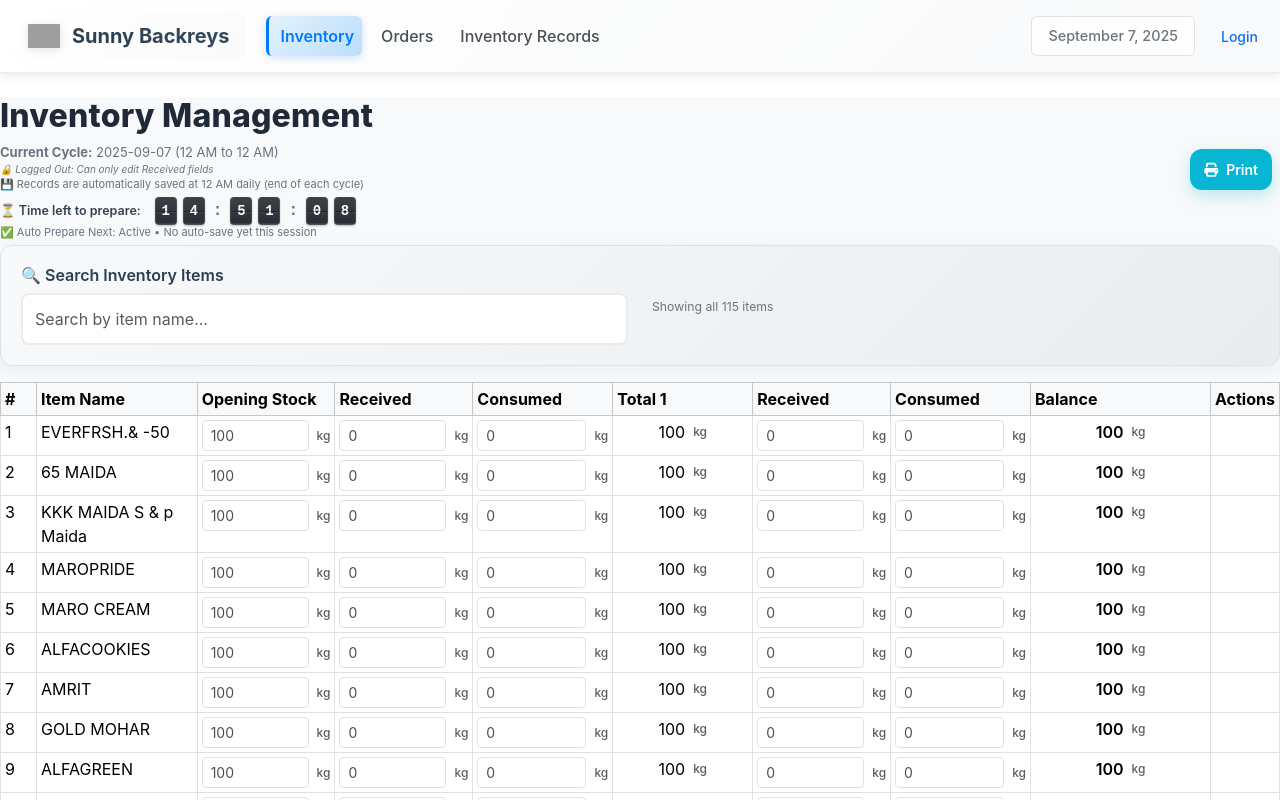
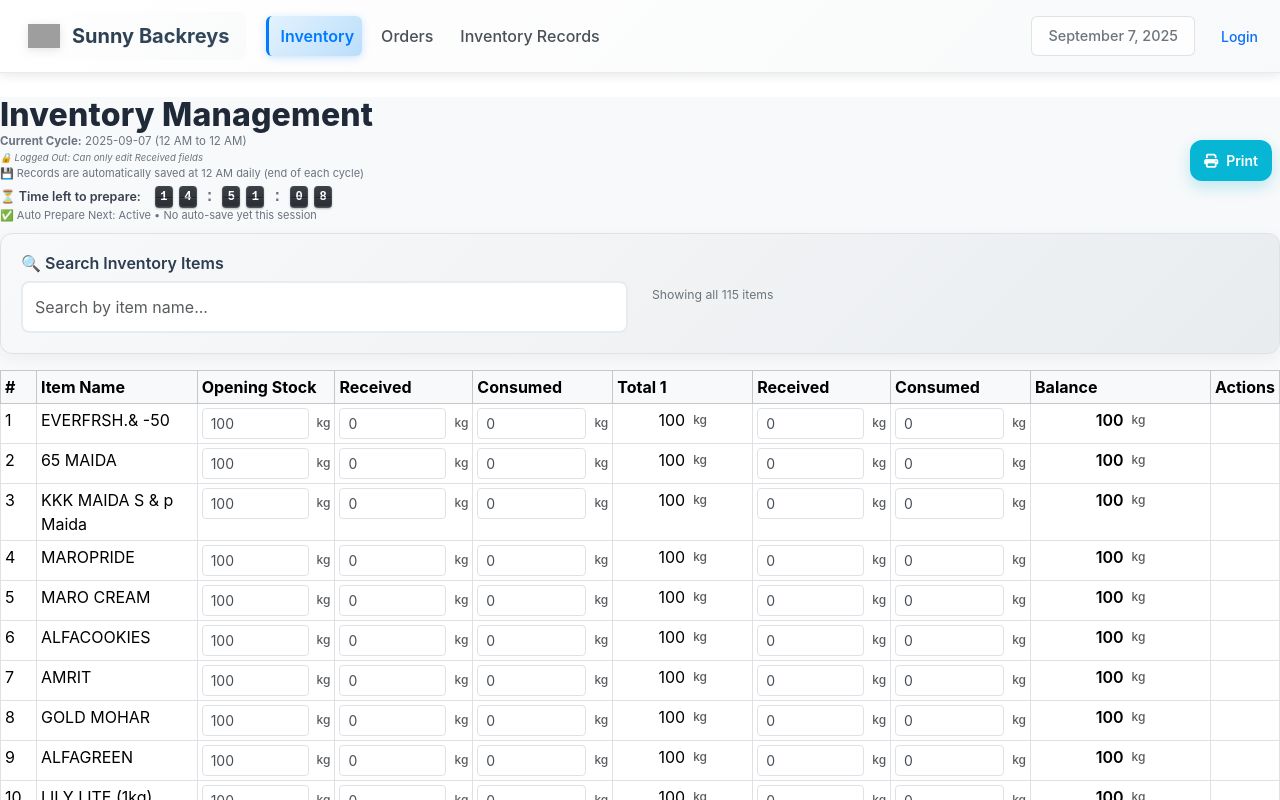
Before and after one commit to Levipasha/sunnyfd-, a React (Create React App) app: page / in a window 1280 px wide. Shown: the top 800 px of the page. Built offline with nearby package versions, Linux system fonts and the light colour scheme; no server answers; grey boxes are pictures that could not be loaded.

Commit message:
Update Inventory.css

```diff
--- a/src/components/Inventory.css
+++ b/src/components/Inventory.css
@@ -935,13 +935,26 @@
   font-weight: 800;
   letter-spacing: 0.2px;
   color: #1f2937; /* slate-800 */
+  margin-bottom: 2px;
+  line-height: 1.1;
 }
 
 .inventory-header .text-muted {
   font-family: "Inter", "Segoe UI", Roboto, Arial, sans-serif;
-  font-size: 13px;
+  font-size: 11.5px;
   color: #6b7280 !important; /* slate-500 */
-  line-height: 1.45;
+  line-height: 1.25;
+  margin-bottom: 2px !important;
+}
+
+/* Make the header block more compact so the sheet appears sooner */
+.inventory-header {
+  margin-bottom: 8px !important;
+}
+.permission-indicator {
+  font-size: 9.5px;
+  margin-top: 2px;
+  margin-bottom: 2px !important;
 }
 
 /* Digital countdown styling */
@@ -949,7 +962,7 @@
   display: inline-flex;
   align-items: center;
   gap: 8px;
-  margin-top: 4px;
+  margin-top: 2px;
 }
 
 .digital-timer .screen {
@@ -980,8 +993,8 @@
 }
 
 .flip-digit {
-  width: 22px;
-  height: 28px;
+  width: 18px;
+  height: 22px;
   display: inline-flex;
   align-items: center;
   justify-content: center;
@@ -989,7 +1002,7 @@
   color: #fff;
   font-weight: 700;
   font-family: 'JetBrains Mono', 'Fira Code', monospace;
-  font-size: 14px;
+  font-size: 12px;
   border-radius: 4px;
   box-shadow: inset 0 -1px 0 rgba(255,255,255,0.08), 0 1px 2px rgba(0,0,0,0.25);
   border: 1px solid rgba(255,255,255,0.1);
```
